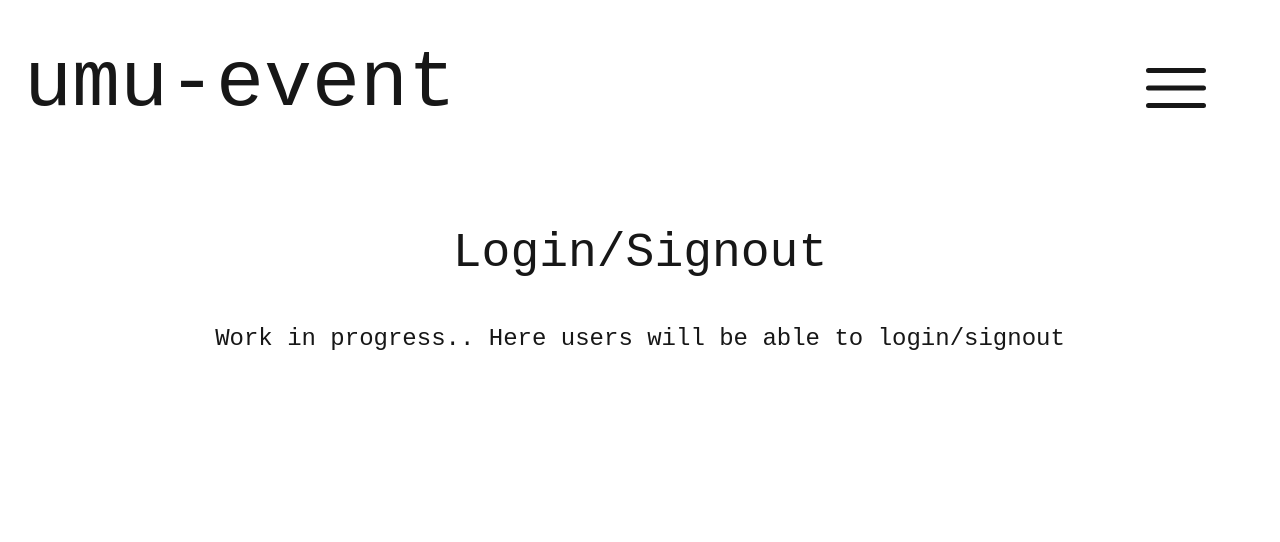
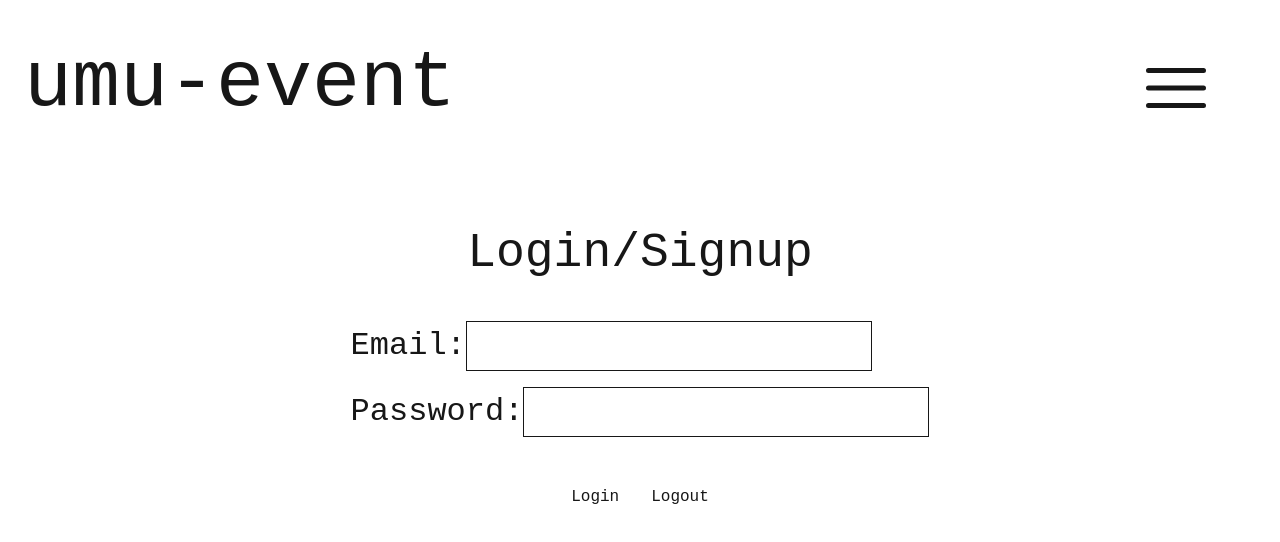
Before and after one commit to hinokzakir/umu-event, a Next.js app: page /login in a window 1280 px wide. Shown: the top 542 px of the page. Built offline with nearby package versions, Linux system fonts and the light colour scheme; no server answers.

Commit message:
Added auth service, with server side auth. secure with handlers and crsf protection

```diff
--- /dev/null
+++ b/middleware.ts
@@ -0,0 +1,77 @@
+import { createServerClient } from '@supabase/ssr'
+import { NextResponse, type NextRequest } from 'next/server'
+
+export async function middleware(request: NextRequest) {
+  let response = NextResponse.next({
+    request: {
+      headers: request.headers,
+    },
+  })
+
+  const supabase = createServerClient(
+    process.env.NEXT_PUBLIC_SUPABASE_URL!,
+    process.env.NEXT_PUBLIC_SUPABASE_ANON_KEY!,
+    {
+      cookies: {
+        get(name: string) {
+          return request.cookies.get(name)?.value
+        },
+        set(name: string, value: string, options: any) {
+          request.cookies.set({
+            name,
+            value,
+            ...options,
+          })
+          response = NextResponse.next({
+            request: {
+              headers: request.headers,
+            },
+          })
+          response.cookies.set({
+            name,
+            value,
+            ...options,
+          })
+        },
+        remove(name: string, options: any) {
+          request.cookies.set({
+            name,
+            value: '',
+            ...options,
+          })
+          response = NextResponse.next({
+            request: {
+              headers: request.headers,
+            },
+          })
+          response.cookies.set({
+            name,
+            value: '',
+            ...options,
+          })
+        },
+      },
+    }
+  )
+
+  // Refresh session if expired
+  await supabase.auth.getUser()
+
+  // Add security headers
+  response.headers.set('X-Frame-Options', 'DENY')
+  response.headers.set('X-Content-Type-Options', 'nosniff')
+  response.headers.set('Referrer-Policy', 'origin-when-cross-origin')
+  response.headers.set('X-XSS-Protection', '1; mode=block')
+  response.headers.set(
+    'Content-Security-Policy',
+    "default-src 'self'; script-src 'self' 'unsafe-eval' 'unsafe-inline'; style-src 'self' 'unsafe-inline'; img-src 'self' data: https:; font-src 'self' data:;"
+  )
+
+  return response
+}
+
+export const config = {
+  matcher: [
+    '/((?!_next/static|_next/image|favicon.ico|.*\\.(?:svg|png|jpg|jpeg|gif|webp)$).*)',
+  ],
+}
--- a/src/app/login/login.css
+++ b/src/app/login/login.css
@@ -15,3 +15,46 @@
 	font-size: 1.5rem;
 	margin: 1rem;
 }
+
+.form-group {
+	font-size: 2rem;
+	margin-top: 1rem;
+
+}
+
+.form-group input{
+	background-color: var(--background);
+	color: var(--foreground);
+	border: 0.1rem solid var(--foreground);
+}
+
+.login-page form button {
+	font-family: 'Courier New', Courier, monospace;
+	font-size: 3rem;
+	background-color: var(--background);
+	color: var(--foreground);
+	cursor: pointer;
+	border-color: var(--foreground);
+	border-width: 0.1rem;
+	border-style: groove;
+	margin-top: 3rem;
+}
+
+.login-page form button:hover{
+	opacity: 0.5;
+}
+
+.button-container {
+	display: flex;
+	justify-content: center;
+	gap: 2rem;
+	margin-top: 3rem;
+}
+
+.button-container button {
+	margin-top: 0;
+}
+.button-container button:hover{
+	opacity: 0.5;
+	cursor: pointer;
+}
--- a/src/app/login/page.tsx
+++ b/src/app/login/page.tsx
@@ -2,20 +2,222 @@
 
 import Navbar from "@/components/navbar";
 import HamburgerMenu from "@/components/HamburgerMenu";
-import { useState } from "react";
+import { useState, useEffect } from "react";
+import { createClient } from '@/utils/supabase/client'
 import "./login.css";
+
+// Input validation functions
+const validateEmail = (email: string): boolean => {
+  const emailRegex = /^[^\s@]+@[^\s@]+\.[^\s@]+$/;
+  return emailRegex.test(email) && email.length <= 254;
+};
+
+const validatePassword = (password: string): boolean => {
+  return password.length >= 8 && password.length <= 128;
+};
+
+const sanitizeInput = (input: string): string => {
+  return input.trim().replace(/[<>]/g, '');
+};
+
+const rateLimitMap = new Map<string, { count: number; lastAttempt: number }>();
+
+const checkRateLimit = (identifier: string): boolean => {
+  const now = Date.now();
+  const limit = rateLimitMap.get(identifier);
+
+  if (!limit) {
+    rateLimitMap.set(identifier, { count: 1, lastAttempt: now });
+    return true;
+  }
+
+  // Reset if more than 15 minutes passed
+  if (now - limit.lastAttempt > 15 * 60 * 1000) {
+    rateLimitMap.set(identifier, { count: 1, lastAttempt: now });
+    return true;
+  }
+
+  // Max 5 attempts per 15 minutes
+  if (limit.count >= 5) {
+    return false;
+  }
+
+  limit.count++;
+  limit.lastAttempt = now;
+  return true;
+};
 
 
 
 export default function Login() {
 	const [hamburgerMenu, setHamburgerMenu] = useState(false);
+	const [email, setEmail] = useState('');
+	const [password, setPassword] = useState('');
+	const [loading, setLoading] = useState(false);
+	const [message, setMessage] = useState('');
+	const [user, setUser] = useState<any>(null);
+
+	const supabase = createClient();
+
+	useEffect(() => {
+		// Check if user is logged in on component mount
+		const getUser = async () => {
+			const { data: { user } } = await supabase.auth.getUser();
+			setUser(user);
+		};
+		getUser();
+	}, []);
+
+	const handleLogin = async (e: React.FormEvent) => {
+		e.preventDefault();
+		setLoading(true);
+		setMessage('');
+
+		// Input validation
+		const sanitizedEmail = sanitizeInput(email);
+		const sanitizedPassword = sanitizeInput(password);
+
+		if (!validateEmail(sanitizedEmail)) {
+			setMessage('Please enter a valid email address');
+			setLoading(false);
+			return;
+		}
+
+		if (!validatePassword(sanitizedPassword)) {
+			setMessage('Password must be between 8-128 characters');
+			setLoading(false);
+			return;
+		}
+
+		// Rate limiting
+		if (!checkRateLimit(sanitizedEmail)) {
+			setMessage('Too many login attempts. Please try again in 15 minutes.');
+			setLoading(false);
+			return;
+		}
+
+		try {
+			const { error } = await supabase.auth.signInWithPassword({
+				email: sanitizedEmail,
+				password: sanitizedPassword,
+			});
+
+			if (error) {
+				setMessage('Invalid credentials');
+			} else {
+				setMessage('Login successful!');
+				// Get updated user data
+				const { data: { user } } = await supabase.auth.getUser();
+				setUser(user);
+			}
+		} catch (error) {
+			setMessage('An error occurred. Please try again.');
+		}
+
+		setLoading(false);
+	};
+
+	const handleLogout = async (e: React.FormEvent) => {
+		setLoading(true);
+		setMessage('');
+
+		const { error } = await supabase.auth.signOut();
+		if (error) {
+			setMessage(error.message);
+		} else {
+			setMessage('Logout successful!');
+			setUser(null);
+		}
+		setLoading(false);
+	}
+
+	const handleSignup = async (e: React.FormEvent) => {
+		e.preventDefault();
+		setLoading(true);
+		setMessage('');
+
+		// Input validation
+		const sanitizedEmail = sanitizeInput(email);
+		const sanitizedPassword = sanitizeInput(password);
+
+		if (!validateEmail(sanitizedEmail)) {
+			setMessage('Please enter a valid email address');
+			setLoading(false);
+			return;
+		}
+
+		if (!validatePassword(sanitizedPassword)) {
+			setMessage('Password must be between 8-128 characters');
+			setLoading(false);
+			return;
+		}
+
+		// Rate limiting
+		if (!checkRateLimit(sanitizedEmail)) {
+			setMessage('Too many signup attempts. Please try again in 15 minutes.');
+			setLoading(false);
+			return;
+		}
+
+		try {
+			const { error } = await supabase.auth.signUp({
+				email: sanitizedEmail,
+				password: sanitizedPassword,
+			});
+
+			if (error) {
+				setMessage('Signup failed. Please try again.');
+			} else {
+				setMessage('Check your email for verification link!');
+			}
+		} catch (error) {
+			setMessage('An error occurred. Please try again.');
+		}
+
+		setLoading(false);
+	};
 
 	return (
 		<>
 			<Navbar onMenuClick={() => setHamburgerMenu(true)} />
 			<div className="login-page">
-				<h1>Login/Signout</h1>
-				<p>Work in progress.. Here users will be able to login/signout</p>
+				<h1>Login/Signup</h1>
+				<form onSubmit={handleLogin}>
+					<div className="form-group">
+						<label>Email:</label>
+						<input
+							type="email"
+							value={email}
+							onChange={(e) => setEmail(sanitizeInput(e.target.value))}
+							required
+							maxLength={254}
+							autoComplete="email"
+							spellCheck={false}
+						/>
+					</div>
+					<div className="form-group">
+						<label>Password:</label>
+						<input
+							type="password"
+							value={password}
+							onChange={(e) => setPassword(e.target.value)}
+							required
+							minLength={8}
+							maxLength={128}
+							autoComplete="current-password"
+						/>
+					</div>
+				</form>
+				<div className="button-container">
+					<button onClick={handleLogin} disabled={loading}>
+						{loading ? 'Loading...' : 'Login'}
+					</button>
+					<button onClick={handleLogout} disabled={loading}>
+						{loading ? 'Loading...' : 'Logout'}
+					</button>
+				</div>
+				{message && <p>{message}</p>}
+				{user && <p>Logged in as: {user.email}</p>}
 			</div>
 			<HamburgerMenu
 					state={hamburgerMenu}
--- a/src/app/page.tsx
+++ b/src/app/page.tsx
@@ -9,6 +9,11 @@ import MenuItem from '@mui/material/MenuItem';
 import FormControl from '@mui/material/FormControl';
 import Select, { SelectChangeEvent } from '@mui/material/Select';
 import Navbar from '@/components/navbar'
+
+// Input sanitization
+const sanitizeInput = (input: string): string => {
+  return input.trim().replace(/[<>]/g, '');
+};
 
 
 export default function Home() {
--- /dev/null
+++ b/src/lib/auth.ts
@@ -0,0 +1,40 @@
+import { createServerClient } from '@supabase/ssr'
+import { cookies } from 'next/headers'
+
+export async function getUser() {
+  const cookieStore = await cookies()
+
+  const supabase = createServerClient(
+    process.env.NEXT_PUBLIC_SUPABASE_URL!,
+    process.env.NEXT_PUBLIC_SUPABASE_ANON_KEY!,
+    {
+      cookies: {
+        get(name: string) {
+          return cookieStore.get(name)?.value
+        },
+      },
+    }
+  )
+
+  try {
+    const { data: { user }, error } = await supabase.auth.getUser()
+
+    if (error) {
+      return { user: null, error: error.message }
+    }
+
+    return { user, error: null }
+  } catch (error) {
+    return { user: null, error: 'Authentication failed' }
+  }
+}
+
+export async function validateSession() {
+  const { user, error } = await getUser()
+
+  if (error || !user) {
+    return false
+  }
+
+  return true
+}
--- /dev/null
+++ b/src/lib/csrf.ts
@@ -0,0 +1,8 @@
+export function generateCSRFToken(): string {
+  return Math.random().toString(36).substring(2, 15) +
+         Math.random().toString(36).substring(2, 15)
+}
+
+export function validateCSRFToken(token: string, sessionToken: string): boolean {
+  return token === sessionToken && token.length === 26
+}
```
